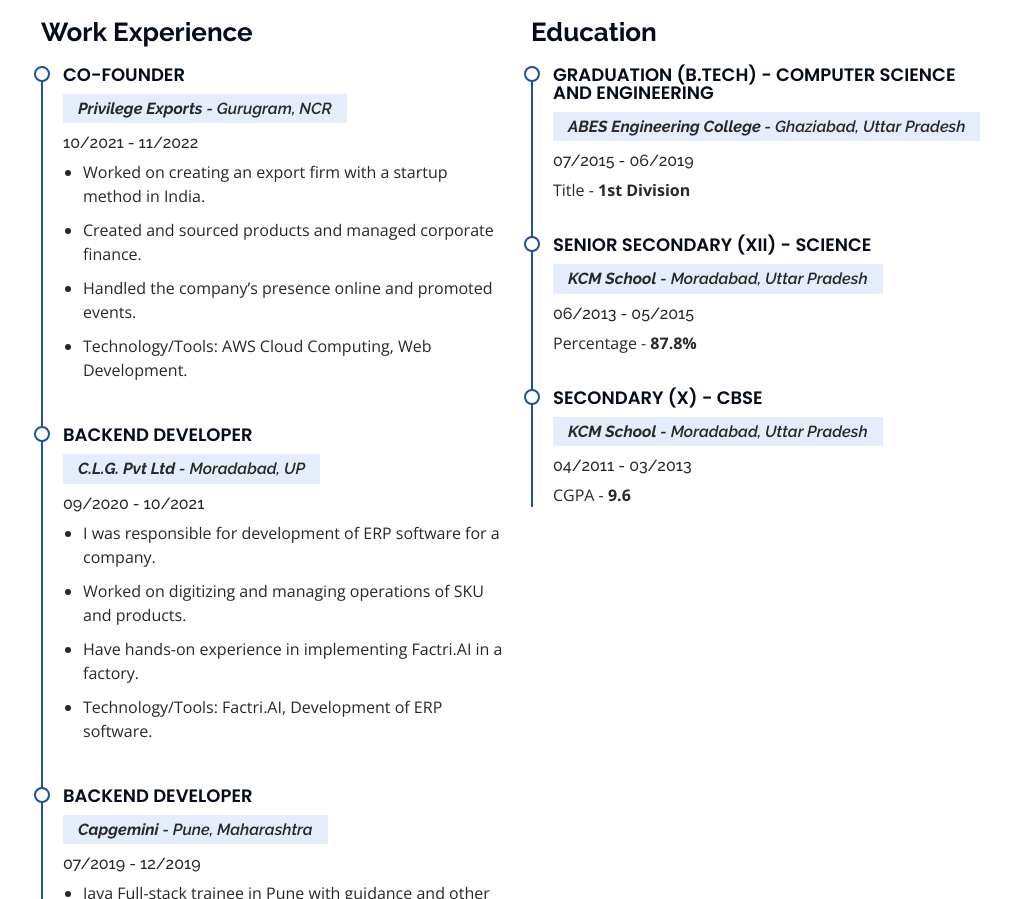
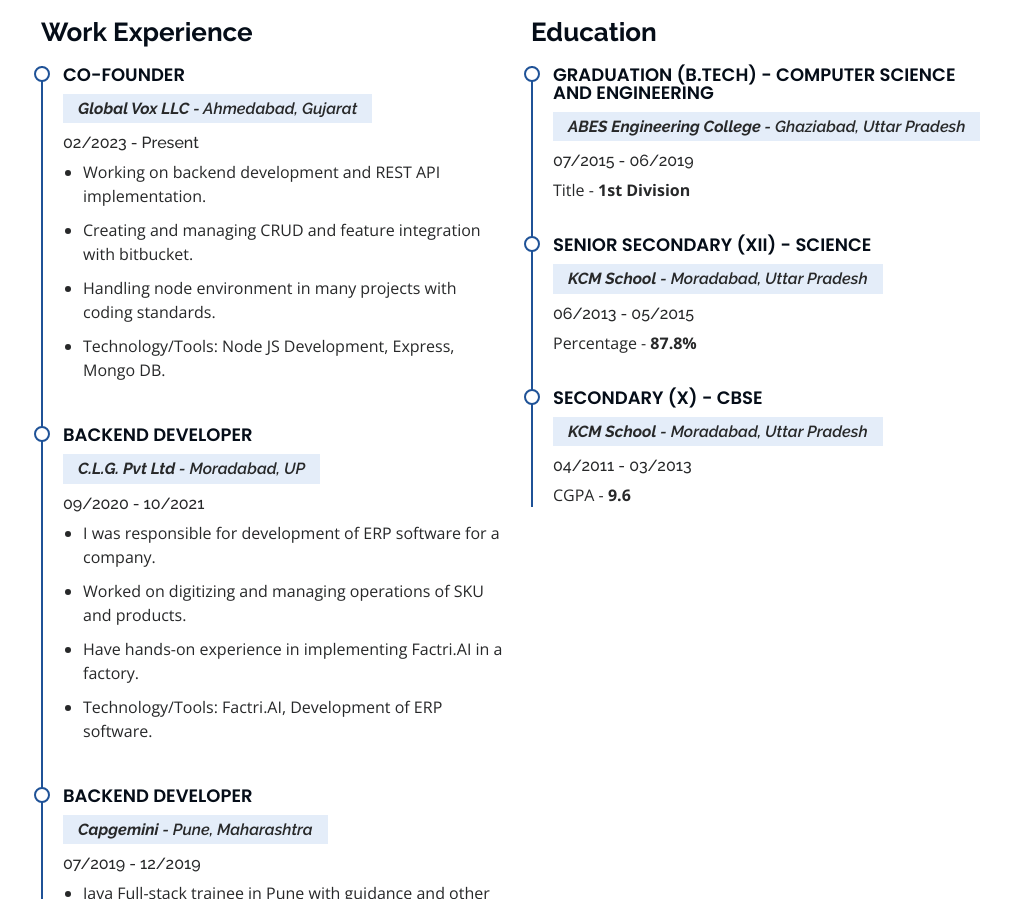
Before and after one commit to rakshitagarwal/rakshitagarwal.github.io, a plain HTML site: page index.html in a window 1280 px wide. Shown: the part 2151-3050 px from the top of the page, without its empty margins (271-1280 px from the left). Drawn offline with nearby package versions, Linux system fonts and the light colour scheme.

Commit message:
updated experience

```diff
--- a/index.html
+++ b/index.html
@@ -237,14 +237,14 @@
 
             <div class="resume-item">
               <h4>Co-Founder</h4>
-              <h5><em><strong>Privilege Exports</strong> - Gurugram, NCR</em></h5>
-              <h6>10/2021 - 11/2022</h6>
+              <h5><em><strong>Global Vox LLC</strong> - Ahmedabad, Gujarat</em></h5>
+              <h6>02/2023 - Present</h6>
 
               <ul>
-                  <li>Worked on creating an export firm with a startup method in India.</li>
-                  <li>Created and sourced products and managed corporate finance.</li>
-                  <li>Handled the company’s presence online and promoted events.</li>
-                  <li>Technology/Tools: AWS Cloud Computing, Web Development.</li>
+                  <li>Working on backend development and REST API implementation.</li>
+                  <li>Creating and managing CRUD and feature integration with bitbucket.</li>
+                  <li>Handling node environment in many projects with coding standards.</li>
+                  <li>Technology/Tools: Node JS Development, Express, Mongo DB. </li>
 
 
               </ul>
```
